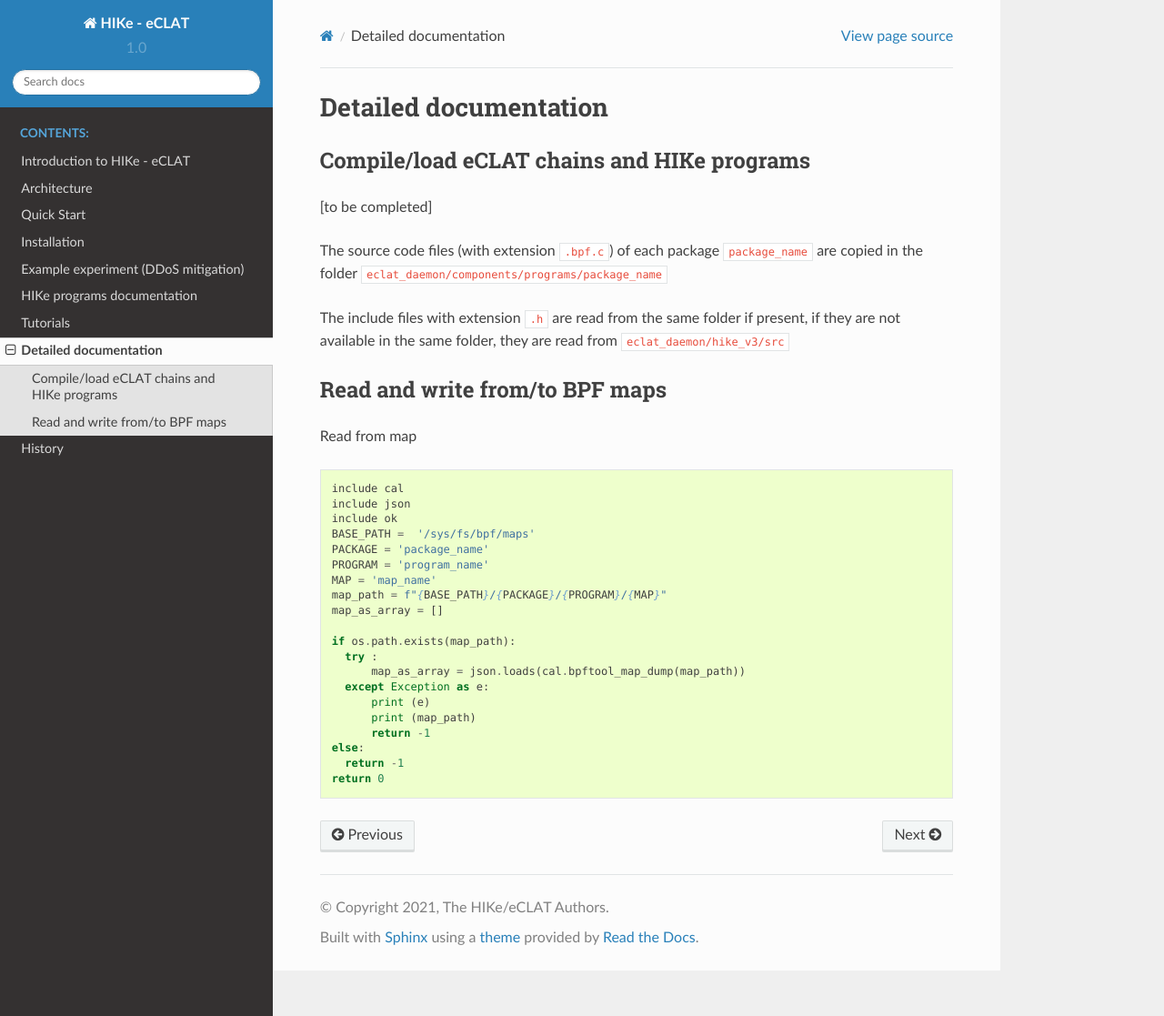
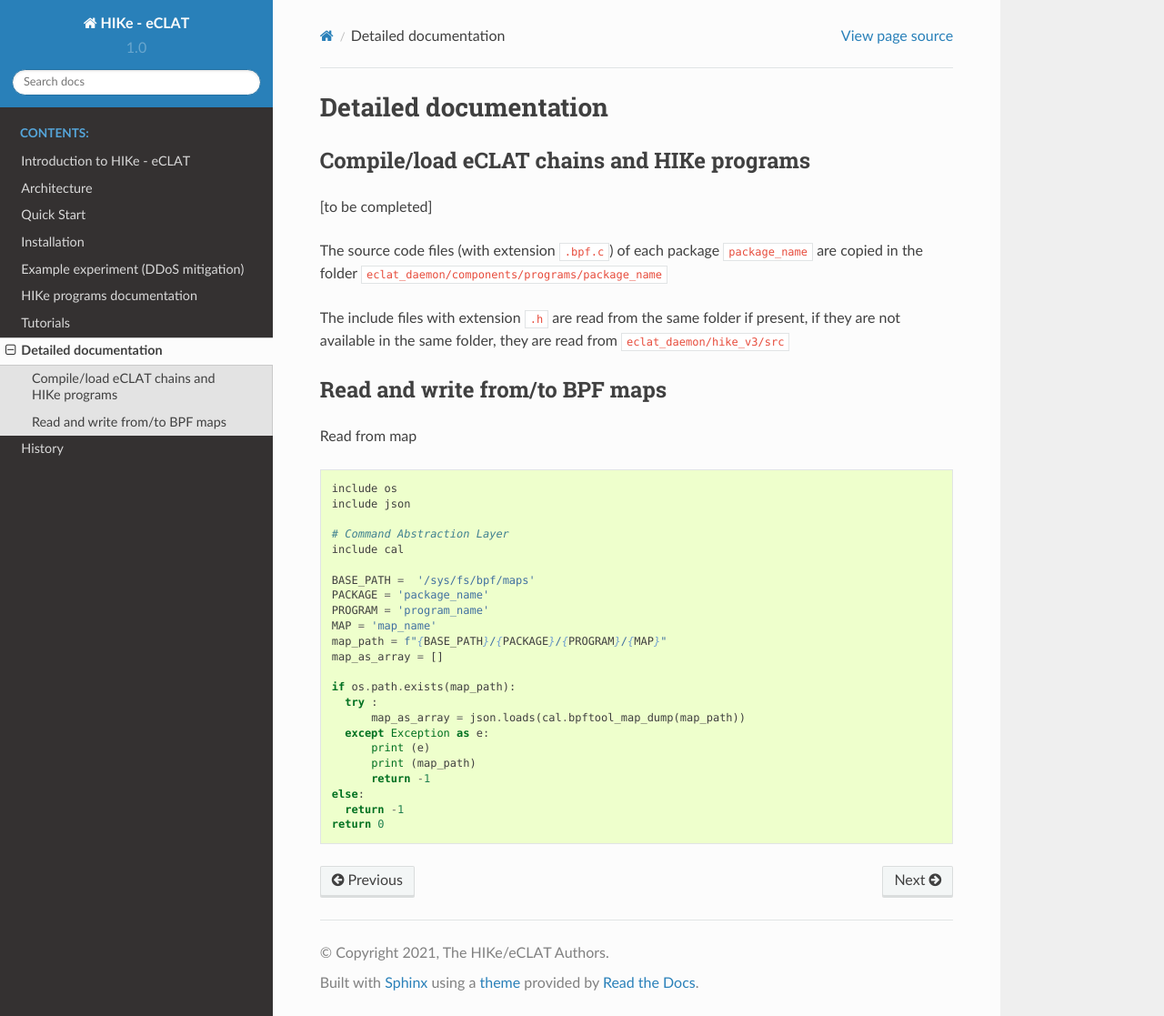
Before and after one commit to hike-eclat/docs, a Sphinx documentation site: the page built from docs/detailed_doc.rst, in a window 1280 px wide and 1117 px high. Shown: the whole window at 91% size. Built offline with Sphinx 7.4.7 and the Read the Docs theme 2.0.0, drawn with Linux system fonts in a browser that asks for light colours; pages that are not in the unit, such as notebooks, are missing from menus.

Commit message:
Update detailed_doc.rst

```diff
--- a/docs/detailed_doc.rst
+++ b/docs/detailed_doc.rst
@@ -19,9 +19,12 @@ Read from map
 
 .. code-block:: python
 
+  include os
+  include json
+
+  # Command Abstraction Layer
   include cal
-  include json
-  include ok
+
   BASE_PATH =  '/sys/fs/bpf/maps'
   PACKAGE = 'package_name'
   PROGRAM = 'program_name'
```
